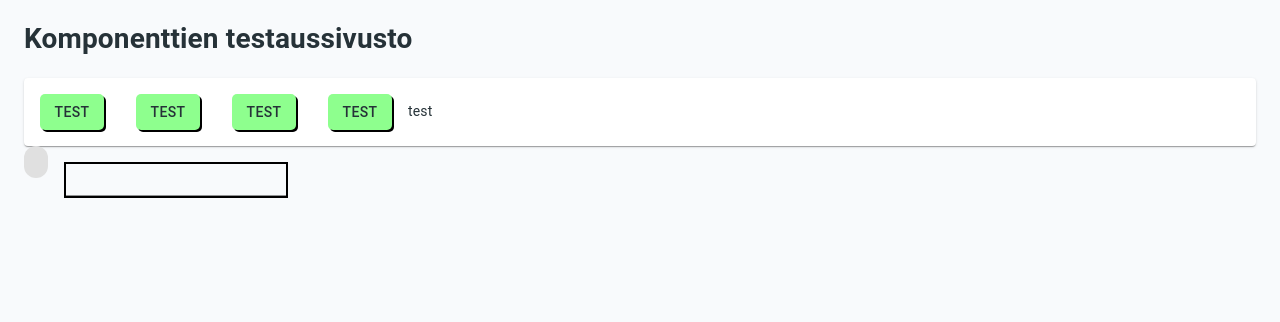
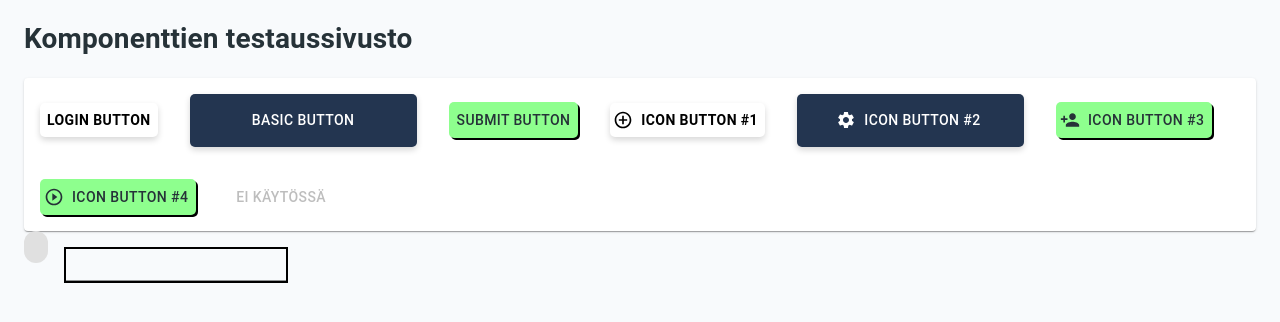
Before and after one commit to VirittamoHelsinki/Aava-frontend, a React (Create React App) app: page /test in a window 1280 px wide. Shown: the top 322 px of the page. Built offline with nearby package versions, Linux system fonts and the light colour scheme.

Commit message:
PropTypes and clsx dependencies added

```diff
--- a/src/pages/ComponentTest.js
+++ b/src/pages/ComponentTest.js
@@ -11,11 +11,17 @@ export default
             <Container>
                 <h1>Komponenttien testaussivusto</h1>
                 <Paper>
-                <Button>test</Button>
-                <Button>test</Button>
-                <Button>test</Button>
-                <Button>test</Button>
-                test</Paper>
+                <Button look="login" color="primary">login button</Button>
+                <Button look="basic">basic button</Button>
+                <Button look="submit">submit button</Button>
+
+                <Button look="login" icon="AddButton" color="primary">icon button #1</Button>
+                <Button look="basic" icon="Settings">icon button #2</Button>
+                <Button look="submit" icon="PersonAdd">icon button #3</Button>
+                <Button look="submit" icon="PresentationAdd">icon button #4</Button>
+
+                <Button look="row" disabled>EI KÄYTÖSSÄ</Button>
+                </Paper>
                 <Chip>test</Chip>
                 <TextField></TextField>
             </Container>
```
